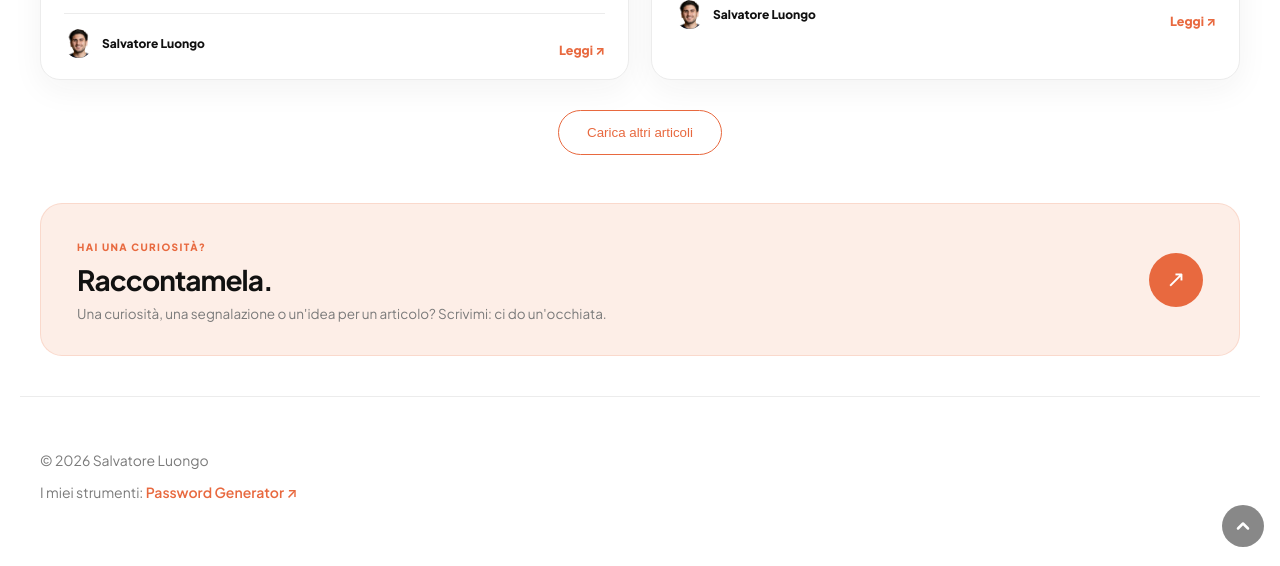
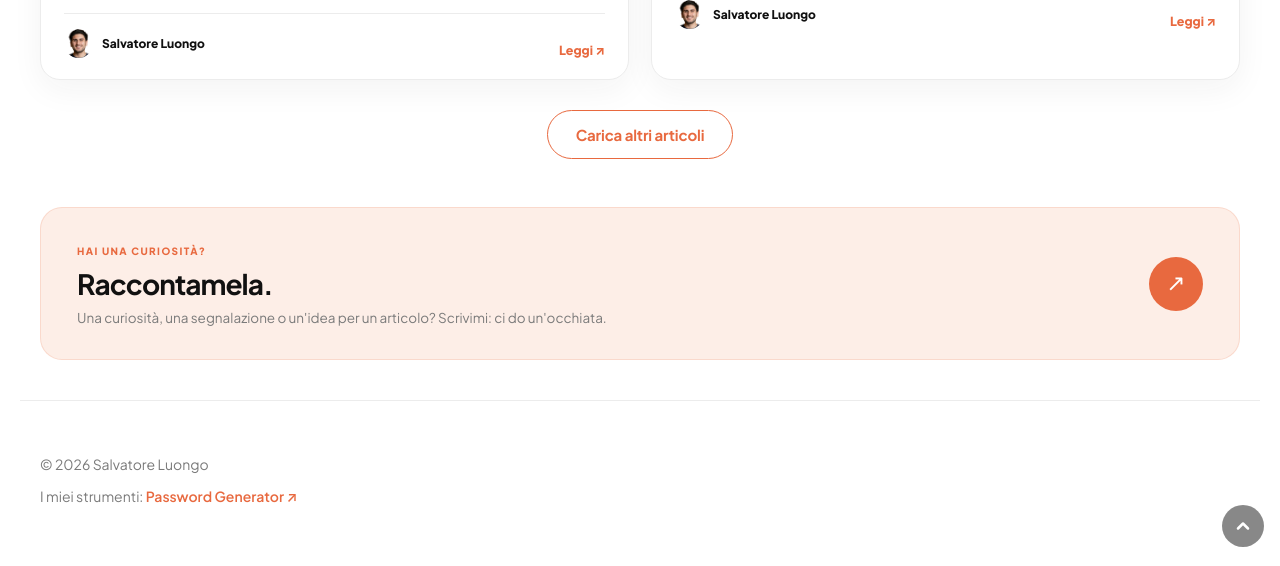
Before and after one commit to salvatoreluongo/blog, a Jekyll site: the page built from index.html, in a window 1280 px wide and 1400 px high, scrolled down 2059 px. Shown: the part 831-1397 px from the top of the window. Built offline with Jekyll 4.4.1, drawn with Linux system fonts in a browser that asks for light colours.

Commit message:
Homepage: corregge il font del pulsante "Carica altri"
Lo shorthand font con 'inherit' cadeva su un font di default; ora usa
font-family: inherit (Plus Jakarta Sans come il resto del sito).

Co-Authored-By: Claude Opus 4.8 <noreply@anthropic.com>
Claude-Session: https://claude.ai/code/session_01FB3ghLAwhiJrxPupN6Eiuj

```diff
--- a/assets/css/style.css
+++ b/assets/css/style.css
@@ -334,7 +334,7 @@ textarea.cform-in { resize: vertical; min-height: 96px; }
 .hcards { display: grid; grid-template-columns: repeat(2, minmax(0,1fr)); gap: 22px; }
 .hcard.is-more { display: none; }
 .hcards-more { display: flex; justify-content: center; margin-top: 30px; }
-.load-more-btn { cursor: pointer; font: 700 15px/1 inherit; padding: 14px 28px; border-radius: 999px; background: transparent; color: var(--accent); border: 1.5px solid var(--accent); transition: background .2s, color .2s, transform .15s; }
+.load-more-btn { cursor: pointer; font-family: inherit; font-weight: 700; font-size: 15px; letter-spacing: -.01em; padding: 14px 28px; border-radius: 999px; background: transparent; color: var(--accent); border: 1.5px solid var(--accent); transition: background .2s, color .2s, transform .15s; }
 .load-more-btn:hover { background: var(--accent); color: #fff; transform: translateY(-1px); }
 .load-more-btn:active { transform: translateY(0); }
 .hcard { min-width: 0; background: var(--card-bg); border: 1px solid var(--line); border-radius: 20px; overflow: hidden; box-shadow: var(--shadow-card); transition: transform .2s, box-shadow .2s; display: flex; flex-direction: column; }
```
